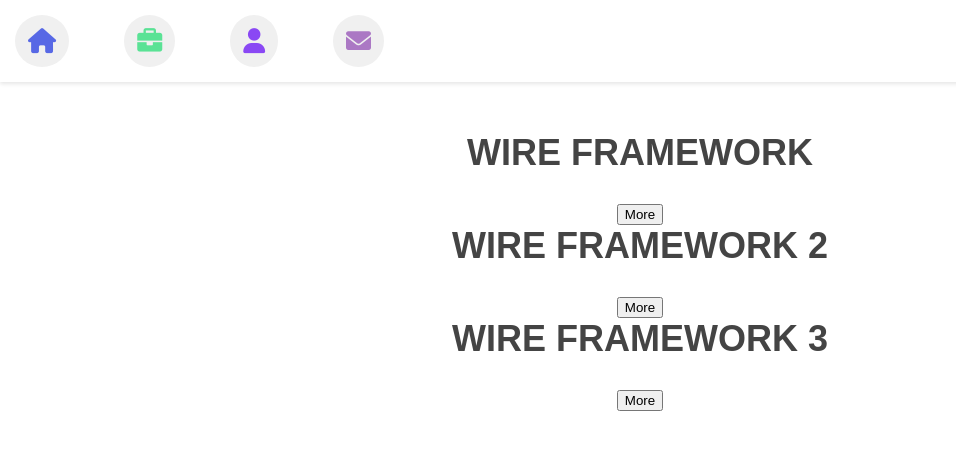
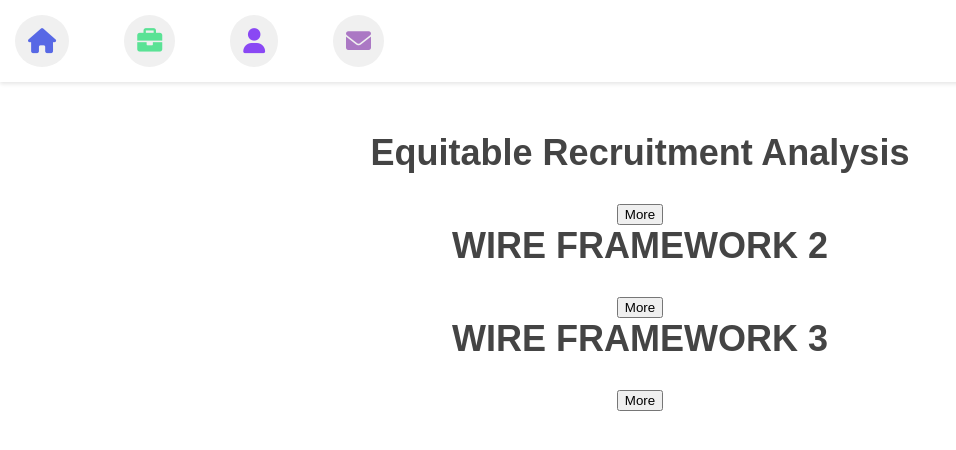
Before and after one commit to Vicmandip1/Portfolio, a Jekyll site: the page projects.html, which Jekyll copies as it is, in a window 1280 px wide. Shown: the top 450 px of the page, without its empty margins (0-956 px from the left). Built offline with Jekyll 4.4.1, drawn with Linux system fonts in a browser that asks for light colours; part of the change alters nothing that is shown.

Commit message:
Update projects.html

```diff
--- a/projects.html
+++ b/projects.html
@@ -48,23 +48,50 @@
         <!-- Project 1: Wire Framework -->
         <div class="project">
             <!-- Project Title Only -->
-            <h2>WIRE FRAMEWORK</h2>
+            <h2>Equitable Recruitment Analysis</h2>
             <!-- More Button to Toggle Details -->
             <button class="more-btn" onclick="showDetails('project1-details')">More</button>
             <!-- Detailed Section Hidden Initially -->
             <div class="project-details" id="project1-details" style="display: none;">
+                <p>
+                    Developed an advanced data visualization solution to analyze resume data, enabling a comprehensive evaluation of candidate demographics, education, IT experience, and location. Utilized SQL and Python for data integration and extraction from AI-powered application tracking systems (ATS). Leveraged Power BI for data segmentation and insights, supporting strategic recruitment decisions with a focus on veterans, veteran spouses, and individuals with disabilities. Designed scalable databases and an intuitive front-end interface for efficient data querying, enhancing diversity-focused talent acquisition.
+                </p>
                 <!-- Image Related to the Project -->
-                <img src="assets/Images/WIRE FRAMEWORK.jpg" alt="Wire Framework">
+                     <img src="assets/Images/BOTG Project/Landing Page.png" alt="Landing Page">
                 <!-- Full Description -->
                 <p>
-                    This is the detailed description of the Wire Framework project.
-                    It showcases the initial sketches and structural layout designed for the client's dashboard.
-                    The framework includes:
+                    The Veteran Resume Analysis Page serves as the landing page of the Decision Support Dashboard, summarizing all the information related to the data available in the database.
                 </p>
+                <!-- Image Related to the Project -->
+                <img src="assets/Images/BOTG Project/Experience Analysis.png" alt="Experience Analysis">
+                <!-- Full Description -->
+                <p>
+                  The Experience Analysis Page provides visuals of top applicants across different sectors, analyzing experience by state and the skills applicants possess. This helps answer business questions about the best applicants with specific experience levels by sector, state, and the skills they bring to the job.
+                </p>
+                                <!-- Image Related to the Project -->
+                <img src="assets/Images/BOTG Project/Applicant Profile.png" alt="Applicant Profile">
+                <!-- Full Description -->
+                <p>
+                  The Applicant Profile Dashboard simplifies the search for applicants, allowing employers to closely review selected applicant information. Searches can be conducted using the applicant's name or job title. This dashboard also provides the option for employers to initiate contact via email or phone with the selected applicants.
+                </p>
+                                                <!-- Image Related to the Project -->
+                <img src="assets/Images/BOTG Project/Location Analysis.png" alt="Location Analysis">
+                <!-- Full Description -->
+                <p>
+                  The Location Analysis Dashboard utilizes ArcGIS to conduct a deeper analysis of applicant locations, identifying the cities and states where veterans, their families, and disabled applicants reside. Additionally, this dashboard helps visualize which cities or states have the most qualified applicants in specific sectors. This analysis enables employment-focused decision-making based on geographic insights and sector-specific applicant data.
+                </p>
+                                                                <!-- Image Related to the Project -->
+                <img src="assets/Images/BOTG Project/Resume Database.png" alt="Resume Database">
+                <!-- Full Description -->
+                <p>
+                  The Resume Database Dashboard visualizes all the data in the database in a tabular format, allowing users to easily track applicants and their resume information. This page serves as a centralized view of the raw data, eliminating the need to return to the ATS to access the dataset.
+                </p>
+
                 <ul>
-                    <li>Clear section divisions for data visualization.</li>
-                    <li>User journey mapping for better navigation.</li>
-                    <li>Responsive design considerations for various devices.</li>
+                    <li>The dashboards I created facilitated data-driven decision-making in recruitment and applicant management by providing clear insights into applicant demographics, experience, and skills. These visualizations enabled the team to quickly identify top candidates based on location, sector, and expertise, ensuring that the hiring process was more efficient and targeted.</li>
+                    <li>**Challenge**: The project faced difficulties extracting structured data from unstructured resumes due to varied formats and inconsistencies in presenting key details like education, experience, and skills. Advanced text extraction techniques and natural language processing methods were applied to convert this unstructured data into usable formats.</li>
+                    <li>Streamlined the data pipeline process, minimizing the need for manual data entry by automating key workflows. New data in the database is automatically updated on the dashboard.</li>
+                    <li>I used SQL queries to extract, join, and transform raw data from the ATS into structured formats for analysis. Additionally, Python (with libraries like Pandas) was utilized for data cleansing, validation, and advanced integration tasks to ensure consistency and accuracy across datasets.</li>
                 </ul>
                 <!-- "See Less" button inside the paragraph -->
             <button class="see-less-btn" onclick="hideDetails('project1-details')">See Less</button>
```
